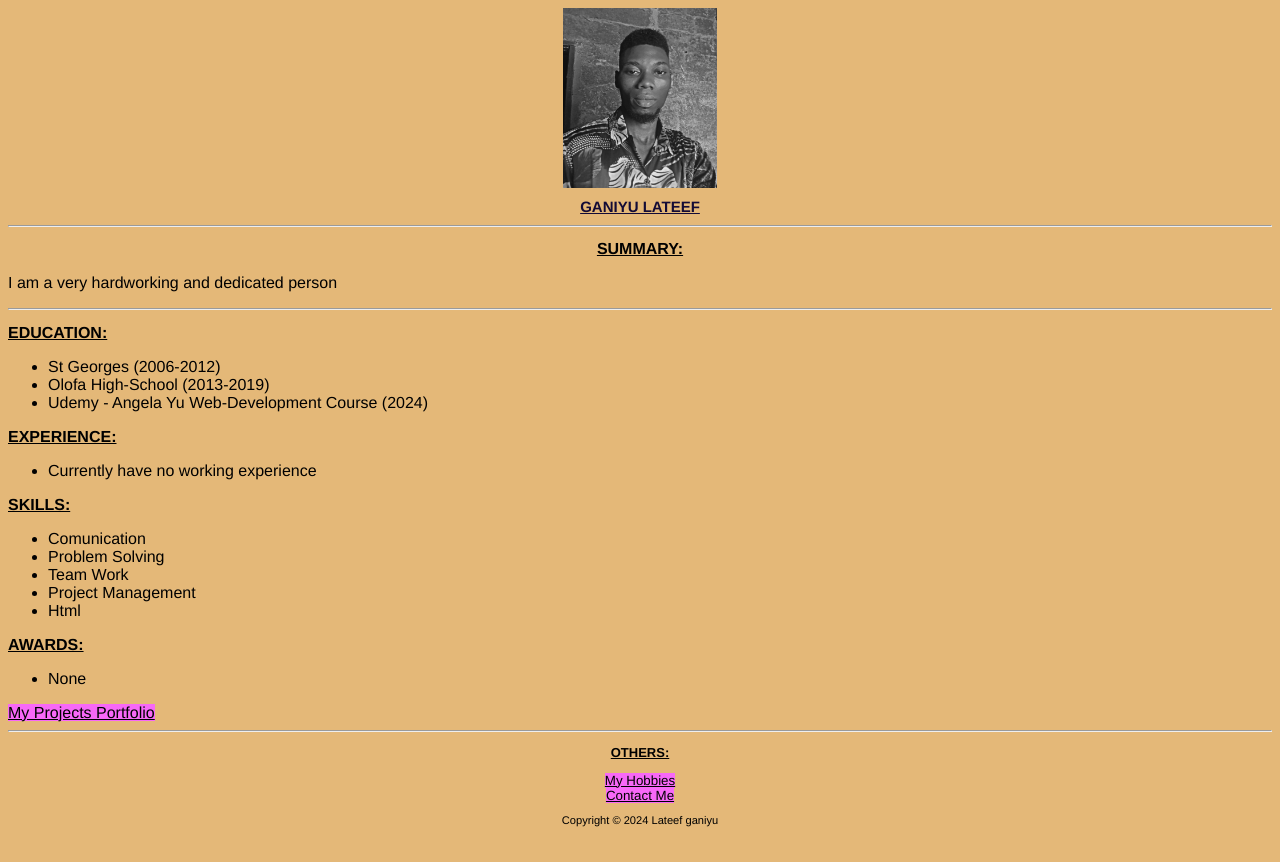
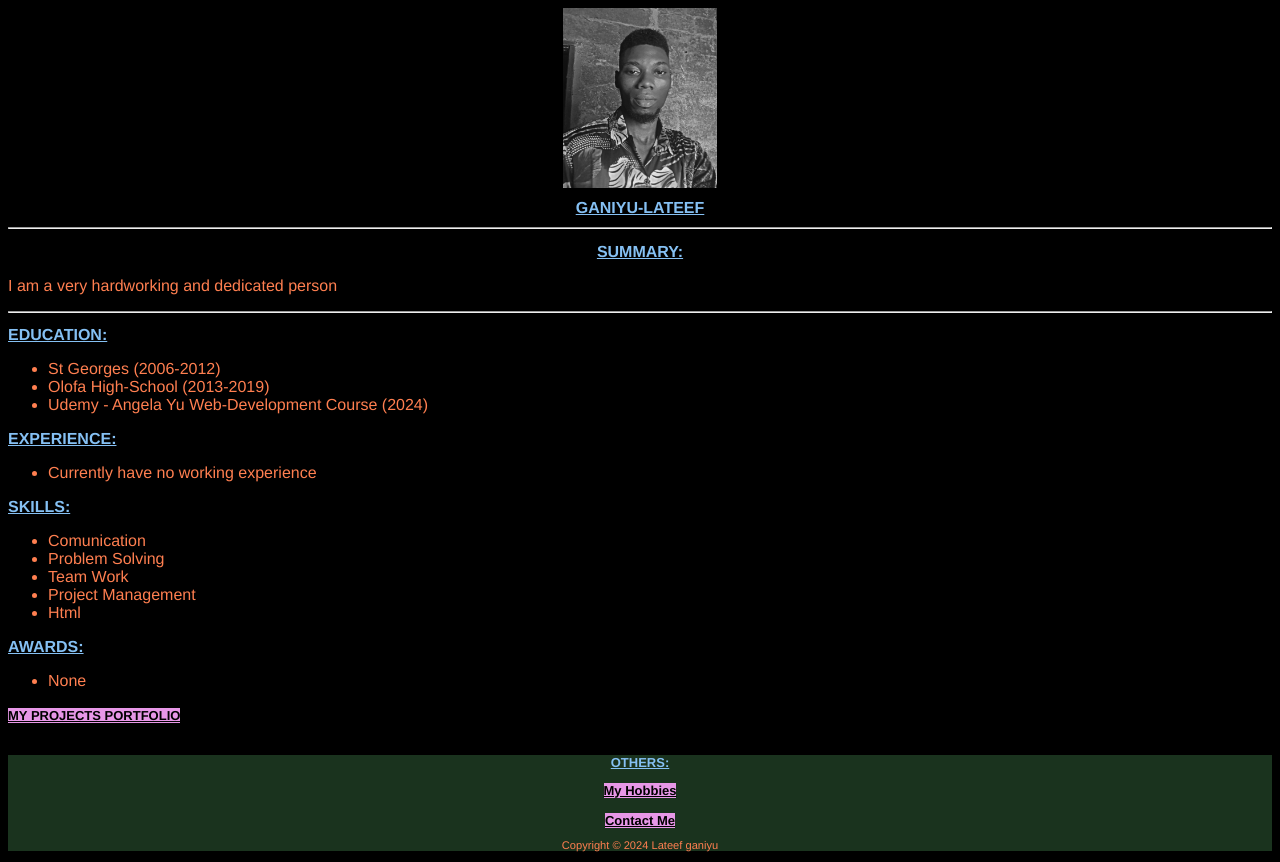
Before and after one commit to Lho-Sheyi/Resume, a plain HTML site: page index.html in a window 1280 px wide. Before the commit the page ends 837 px from the top, so only its background shows below. Drawn offline with Linux system fonts and the light colour scheme.

Commit message:
Add files via upload

```diff
--- a/index.html
+++ b/index.html
@@ -9,7 +9,7 @@
 <body>
 
     <img src="./assets/my-picture.jpg" alt="mr lateef's photo" height="180" class="pic"/>
-    <h1>GANIYU LATEEF</h1>
+    <h1>GANIYU-LATEEF</h1>
 
      <hr />
     <h2 id="center">SUMMARY:</h2>
@@ -42,14 +42,14 @@
     <h2>AWARDS:</h2>
     <ul><li>None</li></ul>
 
-    <a href=" https://lho-sheyi.github.io/Portfolio.html/">My Projects Portfolio</a><br />
+    <a href=" https://lho-sheyi.github.io/Portfolio.html/">MY PROJECTS PORTFOLIO</a><br /><br />
 
-    <hr />
 
     <footer>
      <h3>OTHERS:</h3>
 
      <a href="./assets/Hobbies.html">My Hobbies</a><br />
+     <br />
      <a href="./assets/contact.html">Contact Me</a>
      <footer><p>Copyright &copy; 2024 Lateef ganiyu</p></footer>
     </footer>
--- a/style.css
+++ b/style.css
@@ -1,22 +1,26 @@
 html{
-    background-color: rgb(228, 184, 120);
+    background-color:black;
     text-align: left;
 }
 
 body{
     font-family: 'Franklin Gothic Medium', 'Arial Narrow', Arial, sans-serif;
+    color: coral;
 }
 
 h1{
-    font-size: 15px;
-    color: rgb(19, 11, 54);
+    font-size: 25px;
+    text-decoration: underline;
+    font-size: medium;
+    color: rgb(133, 192, 243);
     text-align: center;
-    text-decoration: underline;
 }
 
 h2{
+
     text-decoration: underline;
     font-size: medium;
+    color: rgb(133, 192, 243);
 }
 .pic{
     display:block;
@@ -27,15 +31,25 @@ h2{
 h3{
     text-decoration: underline;
     font-size: small;
+    color: rgb(133, 192, 243);
+}
+
+h4{
+    text-decoration: underline;
+    font-size: medium;
+    color: rgb(133, 192, 243);
 }
 
 a{
     color: red;
+    font: medium;
+    font-size: 13px;
 }
 
 footer{
     font-size: smaller;
     text-align: center;
+    background-color: rgb(26, 51, 30);
 }
 
 #center{
@@ -43,6 +57,8 @@ footer{
 }
 
 a{
-    background-color: rgb(247, 104, 247);
+    background-color: rgb(231, 151, 231);
     color: black;
+    font: bold;
+    font-weight: bolder;
 }
```
